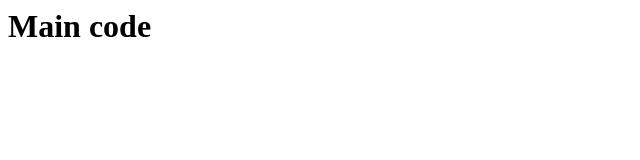
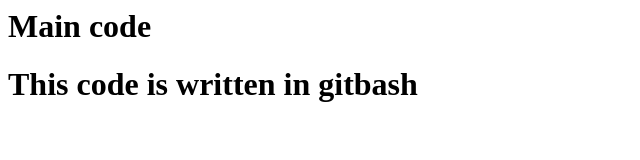
Before and after one commit to ManasaDamera-GitHub/BR-Task2, a plain HTML site: page index.html in a window 1280 px wide. Shown: the whole page, without its empty margins (0-640 px from the left). Drawn offline with Linux system fonts and the light colour scheme.

Commit message:
GITBASH CODE

```diff
--- a/index.html
+++ b/index.html
@@ -1 +1,2 @@
 <h1>Main code </h1>
+<h1>This code is written in gitbash</h1>
```
